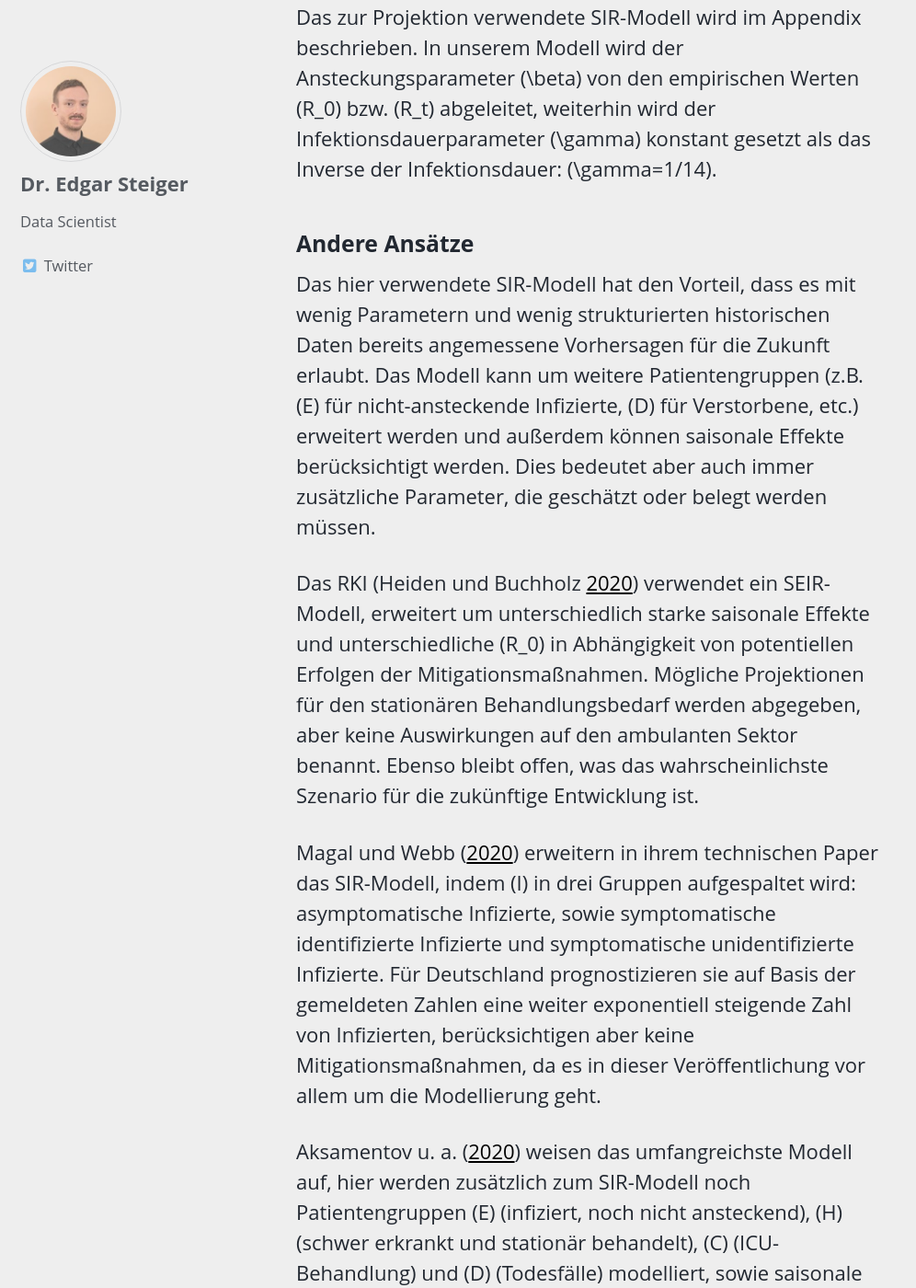
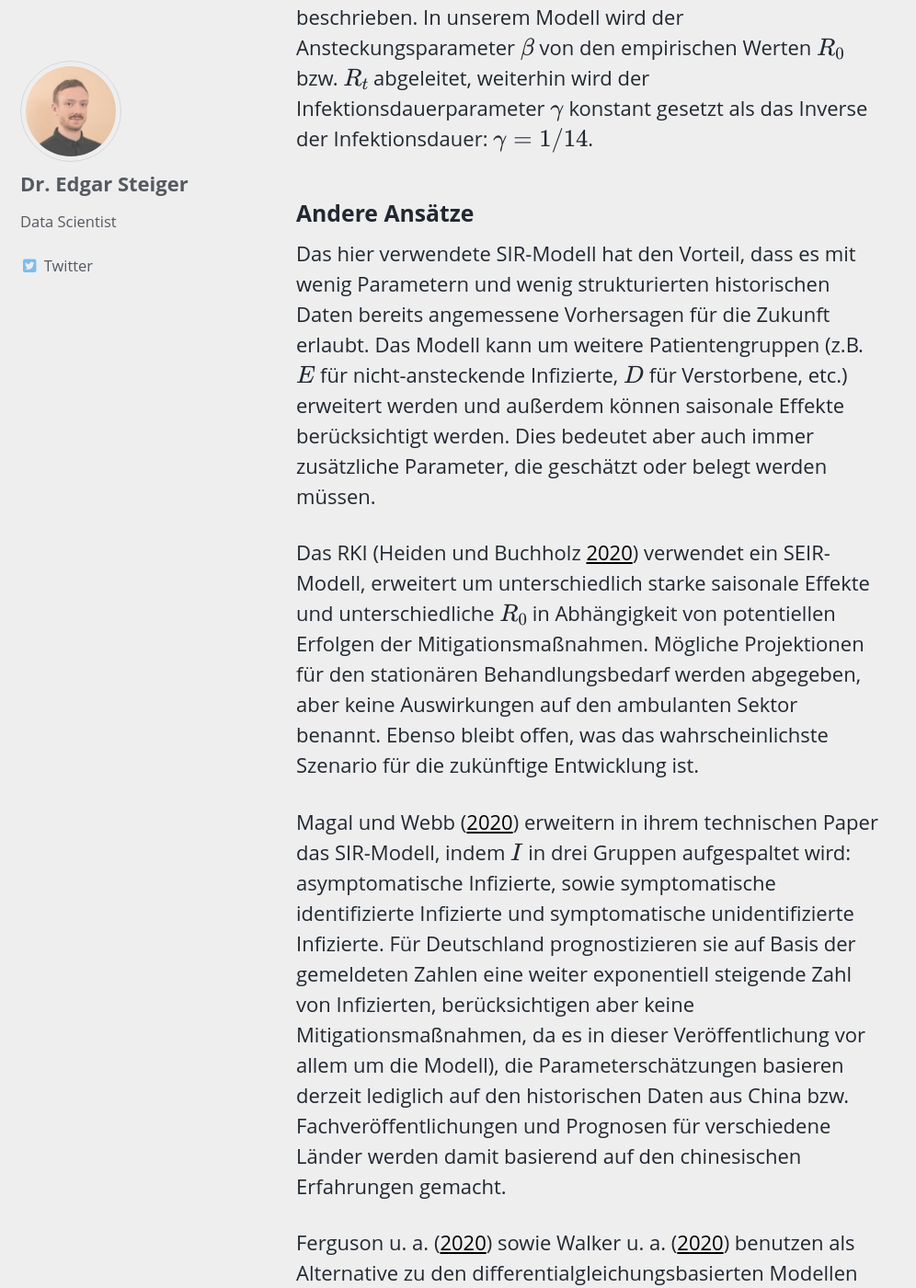
Before and after one commit to zidatalab/zidatalab.github.io, a Jekyll site: the page built from _posts/2020-05-18-Methodenbeschreibung_Projektion_COVID-19.md, in a window 1280 px wide and 1400 px high, scrolled down 9301 px. Shown: the whole window at 92% size, without its empty margins (0-996 px from the left). Built offline with Jekyll 4.4.1, drawn with Linux system fonts in a browser that asks for light colours; cached includes are drawn as plain includes; nearby versions of some CDN libraries; formulas are drawn with MathJax 3; some of the changed text lies outside the part shown.

Commit message:
more fixes

```diff
--- a/_posts/2020-05-18-Methodenbeschreibung_Projektion_COVID-19.md
+++ b/_posts/2020-05-18-Methodenbeschreibung_Projektion_COVID-19.md
@@ -66,20 +66,20 @@ variierenden Reproduktionszahl durchgeführt (Thompson u. a.
 [2019](#ref-thompson2019improved)) und anschließend ein SIR-Modell für
 die Projektion verwendet (Kermack und McKendrick
 [1991](#ref-kermack1991contributions)). Die zeitlich variierende
-Reproduktionszahl \(R_t\) beschreibt die Dynamik der Übertragbarkeit
+Reproduktionszahl $$R_t$$ beschreibt die Dynamik der Übertragbarkeit
 einer Infektion **während** einer Epidemie (als Erweiterung der
-Basis-Reproduktionszahl \(R_0\), die für eine bestimmte Infektion
+Basis-Reproduktionszahl $$R_0$$, die für eine bestimmte Infektion
 konstant ist und die Übertragbarkeit nur zu Beginn der Epidemie
 beschreibt). Das SIR-Modell ist ein klassisches Modell der
 mathematischen Epidemiologie zur dynamischen Modellierung von
 Infektionskrankheiten. Die Bevölkerung wird in drei Gruppen aufgeteilt:
-\(S\) (“susceptibles”, nicht Infizierte), \(I\) (“infectious”, infiziert
-& ansteckend), sowie \(R\) (“removed”, Genesene und Gestorbene, nicht
+$$S$$ (“susceptibles”, nicht Infizierte), $$I$$ (“infectious”, infiziert
+& ansteckend), sowie $$R$$ (“removed”, Genesene und Gestorbene, nicht
 mehr ansteckend). Auf der Basis von gemeldeten historischen Daten (für
 Deutschland: Robert Koch-Institut “RKI”, <https://corona.rki.de/>,
 international: Johns Hopkins University “JHU”,
 <https://coronavirus.jhu.edu/>) und einer angenommenen Verweildauer im
-Status \(I\) sowie den berechneten \(R_t\) können damit Modellierungen
+Status $$I$$ sowie den berechneten $$R_t$$ können damit Modellierungen
 über die Größe der drei Gruppen durchgeführt werden.
 
 ## Drei Szenarien für die weitere Entwicklung der inzidenten Fälle
@@ -88,7 +88,7 @@ International und national zeigt sich, dass Maßnahmen zur Eindämmung der
 Übertragung Erfolg haben. Wir haben darum in unseren Szenarien die
 Effekte der aktuellen Maßnahmen in Deutschland mit einbezogen. Weiterhin
 lässt sich die beobachtete Entwicklung der zeitlich variierenden
-Reproduktionszahl \(R_t\) als Trend fortschreiben.
+Reproduktionszahl $$R_t$$ als Trend fortschreiben.
 
 ### Szenario 1 “Trend lokal”
 
@@ -96,11 +96,11 @@ In Szenario 1 (“Trend lokal”) berechnen wir für jeden Landkreis, jedes
 Bundesland, Gesamtdeutschland sowie auch internationale Vergleichsländer
 einen eigenen Trend aus den lokalen historischen Daten. Dies bedeutet,
 dass wir die vergangene Entwicklung der zeitlich variierenden
-Reproduktionszahl \(R_t\) berücksichtigen und projizieren auf dieser
-Basis die zukünftige Entwicklung von \(R_t\) und damit der Fallzahlen.
-Ist das derzeitige \(R_t\) größer als \(0{,}7\), wird der Trend bis zu
-diesem Wert fortgeschrieben und danach konstant gehalten. Sollte \(R_t\)
-derzeit bereits kleiner als \(0{,}7\) sein, wird es konstant auf dem
+Reproduktionszahl $$R_t$$ berücksichtigen und projizieren auf dieser
+Basis die zukünftige Entwicklung von $$R_t$$ und damit der Fallzahlen.
+Ist das derzeitige $$R_t$$ größer als $$0{,}7$$, wird der Trend bis zu
+diesem Wert fortgeschrieben und danach konstant gehalten. Sollte $$R_t$$
+derzeit bereits kleiner als $$0{,}7$$ sein, wird es konstant auf dem
 derzeitigen Niveau gehalten, da dies bereits ein sehr günstiges Szenario
 darstellt.
 
@@ -116,11 +116,11 @@ ungünstiger Entwicklung bedeutet die Anwendung des bundesdeutschen
 Trends eventuell ein “Best Case”-Szenario, da sich die Ansteckungsrate
 in Deutschland derzeit sehr positiv darstellt.
 
-### Szenario 3 “Worst Case \(R_t\)=1,3”
+### Szenario 3 “Worst Case $$R_t$$=1,3”
 
 In Szenario 3 modellieren wir ein “Worst Case”-Szenario, bei dem die
-derzeitige Reproduktionszahl \(R_t\) innerhalb von 7 Tagen ein Niveau
-von \(1{,}3\) anstrebt und dann dort verharrt. Dies bedeutet ein
+derzeitige Reproduktionszahl $$R_t$$ innerhalb von 7 Tagen ein Niveau
+von $$1{,}3$$ anstrebt und dann dort verharrt. Dies bedeutet ein
 erneutes exponentielles Wachstum der Fallzahlen. Wir versuchen damit die
 schwer abschätzbaren Folgen einer zu umfassenden Lockerung der
 Eindämmungsmaßnahmen zu modellieren.
@@ -173,7 +173,7 @@ relevant. Die Betreuung der Patienten wird sicher in ihrem Umfang
 variieren, wir setzen hier lediglich Durchschnittswerte für den
 Behandlungsaufwand von drei Patientengruppen an.
 
-In der Modellgruppe \(I\) sind dies einerseits **Patienten mit niedrigem
+In der Modellgruppe $$I$$ sind dies einerseits **Patienten mit niedrigem
 Behandlungsbedarf** (infiziert und symptomatisch, etwa 56,5 Prozent der
 Infizierten), die in unserem Modell etwa 5 Minuten pro Konsultation alle
 2 Tage benötigen, andererseits **Patienten mit erhöhtem
@@ -183,7 +183,7 @@ benötigen. Bei weiteren 13,8% der Infizierten wird Krankenhaus-Betreuung
 angesetzt, zu 100 fehlende Prozent sind infiziert aber asymptomatisch
 (ohne Behandlung).
 
-Darüber hinaus benötigen bestimmte Patienten in \(R\) ambulante
+Darüber hinaus benötigen bestimmte Patienten in $$R$$ ambulante
 Betreuung, wenn sie in Krankenhaus/ICU-Behandlung waren (**Patienten in
 der Nachsorge**, etwa 66 Prozent der ehemals ICU-behandelten sowie alle
 übrigen Krankenhaus-Behandelten): 20 Minuten pro Konsultation alle 10
@@ -196,7 +196,7 @@ mittlere Tagesarbeitszeit von 8 Stunden dividiert um zu einem Schätzwert
 für die täglich benötigte Versorgungsleistung in VZÄ zu gelangen.
 
 Nicht berücksichtigt haben wir den Bedarf, der durch (verunsicherte)
-nicht-infizierte Patienten (in \(S\)) entsteht, die ärztliche Zeit in
+nicht-infizierte Patienten (in $$S$$) entsteht, die ärztliche Zeit in
 Anspruch nehmen (z.B. Anrufe bei leichten Erkältungssymptomen oder
 Durchführen von SARS-CoV-2-Tests, die sich als negativ herausstellen).
 
@@ -226,24 +226,24 @@ Die aktuelle Modellierung basiert auf den bis zum 19.05.2020 um 23.59
 Uhr beim RKI eingegangenen Meldungen. Insgesamt wurden 175.963 Fälle
 gemeldet.
 
-### Zeitlich variierende Reproduktionszahl \(R_t\)
+### Zeitlich variierende Reproduktionszahl $$R_t$$
 
-Zur Berechnung von \(R_t\) auf den historischen Daten wurde das R-Paket
+Zur Berechnung von $$R_t$$ auf den historischen Daten wurde das R-Paket
 “EpiEstim” verwendet (Thompson u. a.
 [2019](#ref-thompson2019improved); Cori u. a. [2013](#ref-cori2013r0)).
 Für 7-Tages-Fenster wird ein rollender Mittelwert der Reproduktionszahl
 mit einem bayesschen Schätzverfahren bestimmt. Da sich bei der
 Übermittlung der Infektionszahlen an das RKI Meldeverzüge ergeben,
-schließen wir die letzten 3 Tage aus der Berechnung von \(R_t\) aus (der
+schließen wir die letzten 3 Tage aus der Berechnung von $$R_t$$ aus (der
 Großteil der Meldeverzüge verteilt sich auf die letzten drei Tage).
 Ausgehend von diesem Stichtag berechnen wir einen linearen Trend von
-\(R_t\) innerhalb der letzten 5 Tage (wegen des rollenden Mittelwerts
+$$R_t$$ innerhalb der letzten 5 Tage (wegen des rollenden Mittelwerts
 entspricht dies dem Trend der letzten 12 Tage). Dieser Trend wird in
-Szenario 1 und 2 fortgeschrieben bis zu einem Niveau von \(0{,}7\) (und
+Szenario 1 und 2 fortgeschrieben bis zu einem Niveau von $$0{,}7$$ (und
 danach konstant), falls er negativ ist, bei positivem Trend wird bis zu
-einer Reproduktionszahl von \(2{,}5\) fortgeschrieben. Szenario 3
+einer Reproduktionszahl von $$2{,}5$$ fortgeschrieben. Szenario 3
 beschreibt einen linearen Trend vom derzeitigen Niveau bis zum Niveau
-\(1{,}3\) innerhalb von 7 Tagen (und danach konstant).
+$$1{,}3$$ innerhalb von 7 Tagen (und danach konstant).
 
 Nähere Informationen zur Bestimmung der zeitlich variierenden
 Reproduktionszahl finden sich im Appendix.
@@ -251,45 +251,37 @@ Reproduktionszahl finden sich im Appendix.
 ### SIR-Modell
 
 Das zur Projektion verwendete SIR-Modell wird im Appendix beschrieben.
-In unserem Modell wird der Ansteckungsparameter \(\beta\) von den
-empirischen Werten \(R_0\) bzw. \(R_t\) abgeleitet, weiterhin wird der
-Infektionsdauerparameter \(\gamma\) konstant gesetzt als das Inverse der
-Infektionsdauer: \(\gamma=1/14\).
+In unserem Modell wird der Ansteckungsparameter $$\beta$$ von den
+empirischen Werten $$R_0$$ bzw. $$R_t$$ abgeleitet, weiterhin wird der
+Infektionsdauerparameter $$\gamma$$ konstant gesetzt als das Inverse der
+Infektionsdauer: $$\gamma=1/14$$.
 
 ### Andere Ansätze
 
 Das hier verwendete SIR-Modell hat den Vorteil, dass es mit wenig
 Parametern und wenig strukturierten historischen Daten bereits
 angemessene Vorhersagen für die Zukunft erlaubt. Das Modell kann um
-weitere Patientengruppen (z.B. \(E\) für nicht-ansteckende Infizierte,
-\(D\) für Verstorbene, etc.) erweitert werden und außerdem können
+weitere Patientengruppen (z.B. $$E$$ für nicht-ansteckende Infizierte,
+$$D$$ für Verstorbene, etc.) erweitert werden und außerdem können
 saisonale Effekte berücksichtigt werden. Dies bedeutet aber auch immer
 zusätzliche Parameter, die geschätzt oder belegt werden müssen.
 
 Das RKI (Heiden und Buchholz [2020](#ref-rkimodellierung)) verwendet ein
 SEIR-Modell, erweitert um unterschiedlich starke saisonale Effekte und
-unterschiedliche \(R_0\) in Abhängigkeit von potentiellen Erfolgen der
+unterschiedliche $$R_0$$ in Abhängigkeit von potentiellen Erfolgen der
 Mitigationsmaßnahmen. Mögliche Projektionen für den stationären
 Behandlungsbedarf werden abgegeben, aber keine Auswirkungen auf den
 ambulanten Sektor benannt. Ebenso bleibt offen, was das
 wahrscheinlichste Szenario für die zukünftige Entwicklung ist.
 
 Magal und Webb ([2020](#ref-magal2020predicting)) erweitern in ihrem
-technischen Paper das SIR-Modell, indem \(I\) in drei Gruppen
+technischen Paper das SIR-Modell, indem $$I$$ in drei Gruppen
 aufgespaltet wird: asymptomatische Infizierte, sowie symptomatische
 identifizierte Infizierte und symptomatische unidentifizierte
 Infizierte. Für Deutschland prognostizieren sie auf Basis der gemeldeten
 Zahlen eine weiter exponentiell steigende Zahl von Infizierten,
 berücksichtigen aber keine Mitigationsmaßnahmen, da es in dieser
-Veröffentlichung vor allem um die Modellierung geht.
-
-Aksamentov u. a. ([2020](#ref-neher2020covid)) weisen das umfangreichste
-Modell auf, hier werden zusätzlich zum SIR-Modell noch Patientengruppen
-\(E\) (infiziert, noch nicht ansteckend), \(H\) (schwer erkrankt und
-stationär behandelt), \(C\) (ICU-Behandlung) und \(D\) (Todesfälle)
-modelliert, sowie saisonale Einflüsse und unterschiedliche Parameter für
-unterschiedliche Altersgruppen berücksichtigt. Ihre Prognosen beziehen
-sich auch nur auf den stationären Bedarf, die Parameterschätzungen
+Veröffentlichung vor allem um die Modell\), die Parameterschätzungen
 basieren derzeit lediglich auf den historischen Daten aus China bzw.
 Fachveröffentlichungen und Prognosen für verschiedene Länder werden
 damit basierend auf den chinesischen Erfahrungen gemacht.
@@ -306,18 +298,13 @@ abgebildet und modelliert. Insbesondere Ferguson u. a.
 ([2020](#ref-ferguson2020impact)) heben stark die Bedeutung und den
 Einfluss von verschiedenen Mitigationsmaßnahmen hervor.
 
-### Limitationen und Ausbau des Zi-Modells
-
-Im Vergleich zeigt sich, dass das SIR-Modell (Modellierung des
-Infektionsverlaufs) in Kombination mit dynamischen \(R_t\)-Werten
-(Modellierung von Mitigationsmaßnahmen) bereits verlässliche Prognosen
-erlaubt, bzw. einen Korridor zwischen verschiedenen Szenarien.
+### Limitationen und Ausbau des Zi-Mode\)erschiedenen Szenarien.
 
 Eine Limitation fast aller Prognosemodelle ist die Dunkelziffer der
 (eventuell asymptomatischen) Infizierten, die nicht getestet und
 identifiziert werden, aber die Infektion weitergeben können. Eine
-Möglichkeit wäre, zusätzlich zu den Fallzahlen die Todesfälle \(D\) mit
-zu berücksichtigen und auch eine Patientengruppe \(U\) (nicht
+Möglichkeit wäre, zusätzlich zu den Fallzahlen die Todesfälle $$D$$ mit
+zu berücksichtigen und auch eine Patientengruppe $$U$$ (nicht
 identifiziert, aber infiziert) zu modellieren, da die Todesfälle mit
 großer Sicherheit richtig identifiziert sind und eine konstante
 Todesrate bei Infektion angenommen werden kann (Lachmann
@@ -394,22 +381,22 @@ und für den erweiterten Horizont linear fortgeschrieben wurde.
 ## Zusammenfassung
 
 So lange das Ansteckungsrisiko so groß ist, dass jede infizierte Person
-mehr als eine weitere Person ansteckt (mathematisch: \(R_t>1\)), gibt es
+mehr als eine weitere Person ansteckt (mathematisch: $$R_t>1$$), gibt es
 ein exponentielles Wachstum der Infektionszahlen und innerhalb kurzer
 Zeit so viele Infizierte und Erkrankte, dass das Gesundheitssystem
-überlastet wird. Nur ein \(R_t<1\) kann dies verhindern oder diese
+überlastet wird. Nur ein $$R_t<1$$ kann dies verhindern oder diese
 Situation wieder beseitigen. Der internationale Vergleich zeigt, dass
 dies in Ländern wie Südkorea oder China gelungen ist, während in einigen
 Ländern noch exponentielles Wachstum vorliegt, aber sich zum Teil
 günstige Trends abzeichnen. Deustchland steht derzeit mit einer
-günstigen Reproduktionszahl \(<1\) da. Zukunftsprognosen sind
+günstigen Reproduktionszahl $$<1$$ da. Zukunftsprognosen sind
 schwierig, da nur begrenzt Aussagen über den Einfluss von
-Mitigationsmaßnahmen auf \(R_t\) bzw. das Ansteckungsrisiko
+Mitigationsmaßnahmen auf $$R_t$$ bzw. das Ansteckungsrisiko
 quantifiziert werden können. Falls sich der aktuelle Trend fortsetzt und
-ein günstiges Reproduktionsniveau \(<1\) dauerhaft gehalten werden
+ein günstiges Reproduktionsniveau $$<1$$ dauerhaft gehalten werden
 könnte, sind nach unseren Prognosen die ambulanten und stationären
 Ressourcen ausreichend. Es ist aber nicht auszuschließen, dass sich
-dieser Trend verändert, auf einem Niveau \(>1\) einfriert oder sogar
+dieser Trend verändert, auf einem Niveau $$>1$$ einfriert oder sogar
 umkehrt, wenn zu umfassende Lockerungen der Eindämmungsmaßnahmen
 beschlossen werden.
 
@@ -417,18 +404,18 @@ beschlossen werden.
 
 ## A Berechnung des Ansteckungsrisikos: Die zeitlich variierende Reproduktionszahl
 
-Im Unterschied zur Basisreproduktionszahl \(R_0\) berücksichtigt die
+Im Unterschied zur Basisreproduktionszahl $$R_0$$ berücksichtigt die
 zeitlich variierende Reproduktionszahl bzw. Nettoreproduktionszahl
-\(R_t\) auch die fortschreitende Immunisierung der Bevölkerung (nach
-durchstandener Infektion) und Kontrollmaßnahmen. \(R_t\) kann geschätzt
-werden als das Verhältnis von neuen Infektionen zu einem Zeitpunkt \(t\)
+$$R_t$$ auch die fortschreitende Immunisierung der Bevölkerung (nach
+durchstandener Infektion) und Kontrollmaßnahmen. $$R_t$$ kann geschätzt
+werden als das Verhältnis von neuen Infektionen zu einem Zeitpunkt $$t$$
 und der Gesamtinfektiösität aller bereits infizierten Individuen zur
-Zeit \(t\) (Cori u. a. [2013](#ref-cori2013r0)). Das Maß für die
+Zeit $$t$$ (Cori u. a. [2013](#ref-cori2013r0)). Das Maß für die
 Infektiösität eines Individuums ist die sogenannte Verteilung des
 seriellen Intervalls (“serial interval distribution”). Basierend auf der
 Literatur wird hier für diese Verteilung eine Gamma-Verteilung
-(\(\Gamma\)) mit Mittelwertsparameter \(5\) und
-Standardabweichungsparameter \(4\) angenommen (Du u. a.
+($$\Gamma$$) mit Mittelwertsparameter $$5$$ und
+Standardabweichungsparameter $$4$$ angenommen (Du u. a.
 [2020](#ref-du2020serial); Nishiura u. a.
 [2020](#ref-nishiura2020serial)). Die Verteilung beschreibt den
 zufälligen Prozess, wann eine infizierte Person eine andere Person
@@ -438,7 +425,7 @@ Gewicht der Veteilung auf den ersten 10 Tagen liegt. Weitere
 Modellannahmen sind, dass die Zahl der Neuinfizierten einer
 Poissonverteilung folgt und dass die Reproduktionszahl rollend konstant
 geschätzt wird für ein fixes Zeitintervall (hier: 7 Tage). Das
-ermöglicht, \(R_t\) mit bayesschen Verfahren zu schätzen, Details
+ermöglicht, $$R_t$$ mit bayesschen Verfahren zu schätzen, Details
 finden sich bei Thompson u. a. ([2019](#ref-thompson2019improved)).
 
 ## B Prognose der Infektionszahlen: Das SIR-Modell
@@ -446,27 +433,27 @@ finden sich bei Thompson u. a. ([2019](#ref-thompson2019improved)).
 Beim SIR-Modell zur Modellierung von Infektionskrankheiten werden drei
 Gruppen unterschieden:
 
-  - \(S\): “Susceptibles”, nicht infizierte Personen,
+  - $$S$$: “Susceptibles”, nicht infizierte Personen,
 
-  - \(I\): “Infected”, (frisch) infizierte & ansteckende Personen,
+  - $$I$$: “Infected”, (frisch) infizierte & ansteckende Personen,
 
-  - \(R\): “Removed”, nicht mehr ansteckende Personen (genesen oder
+  - $$R$$: “Removed”, nicht mehr ansteckende Personen (genesen oder
     gestorben).
 
 Folgende wichtige Annahmen beinhaltet das Modell:
 
-  - die Reihenfolge der Zustände ist \(S\rightarrow I \rightarrow R\),
+  - die Reihenfolge der Zustände ist $$S\rightarrow I \rightarrow R$$,
     das heißt jede Person kann nur einmal erkranken und genest/stirbt
     letztendlich,
-
-  - die Bevölkerungszahl \(N\) wird für den Modellierungshorizont als
-    konstant angenommen (\(S+I+R=N\), Geburten werden nicht
+\)
+  - die Bevölkerungszahl $$N$$ wird für den Modellierungshorizont als
+    konstant angenommen ($$S+I+R=N$$, Geburten werden nicht
     berücksichtigt),
 
-  - Personen in \(I\) sind mit konstanter Rate \(\beta\) ansteckend,
+  - Personen in $$I$$ sind mit konstanter Rate $$\beta$$ ansteckend,
 
-  - Personen in \(I\) verlassen diesen Zustand mit konstanter Rate
-    \(\gamma\) (genesen oder versterben),
+  - Personen in $$I$$ verlassen diesen Zustand mit konstanter Rate
+    $$\gamma$$ (genesen oder versterben),
 
   - Personen in den drei Gruppen interagieren auf gleiche Weise
     miteinander.
@@ -475,29 +462,27 @@ Unter diesen Annahmen kann die zeitliche Entwicklung der
 Infektionsausbreitung mit einem Differentialgleichungssystem modelliert
 werden:
 
-  - \(\frac{dS}{dt} = -\frac{\beta}{N} \cdot I \cdot S,\)
+  - $$\frac{dS}{dt} = -\frac{\beta}{N} \cdot I \cdot S,$$
 
-  - \(\frac{dI}{dt} = \frac{\beta}{N} \cdot I \cdot S - \gamma \cdot I,\)
+  - $$\frac{dI}{dt} = \frac{\beta}{N} \cdot I \cdot S - \gamma \cdot I,$$
 
-  - \(\frac{dR}{dt} = \gamma \cdot I.\)
+  - $$\frac{dR}{dt} = \gamma \cdot I.$$
 
-Weiterhin gilt, dass die Ansteckungsrate \(R_0\) aus den Parametern des
+Weiterhin gilt, dass die Ansteckungsrate $$R_0$$ aus den Parametern des
 Differentialgleichungssystems geschätzt werden kann:
 
-\(R_0 = \frac{\beta}{\gamma}.\)
+$$R_0 = \frac{\beta}{\gamma}.$$
 
-Umgekehrt kann auch aus bekanntem \(R_0\) und fixem \(\gamma\) der
-Parameter \(\beta\) geschätzt werden.
+Umgekehrt kann auch aus bekanntem $$R_0$$ und fixem $$\gamma$$ der
+Parameter $$\beta$$ geschätzt werden.
 
 Mit den ermittelten Parametern können Prognosen für die zukünftige
 Verteilung der drei Gruppen abgegeben werden. Ebenso lässt sich bei
-Konstanthaltung von \(\gamma\) mit Variierung von \(R_0\) bzw. \(\beta\)
+Konstanthaltung von $$\gamma$$ mit Variierung von $$R_0$$ bzw. $$\beta$$
 der zukünftige Einfluss von ansteckungsverhindernden Maßnahmen
 modellieren.
 
 # Literatur
-
-<div id="refs" class="references">
 
 <div id="ref-neher2020covid">
 
@@ -652,5 +637,3 @@ Disease 2019 (COVID-19)* \[online\]. 2020. Verfügbar unter:
 <https://www.who.int/publications-detail/report-of-the-who-china-joint-mission-on-coronavirus-disease-2019-(covid-19)>
 
 </div>
-
-</div>
```
Also changed, not shown: other parts of _posts/2020-05-18-Methodenbeschreibung_Projektion_COVID-19.md (+2 -2 lines).
